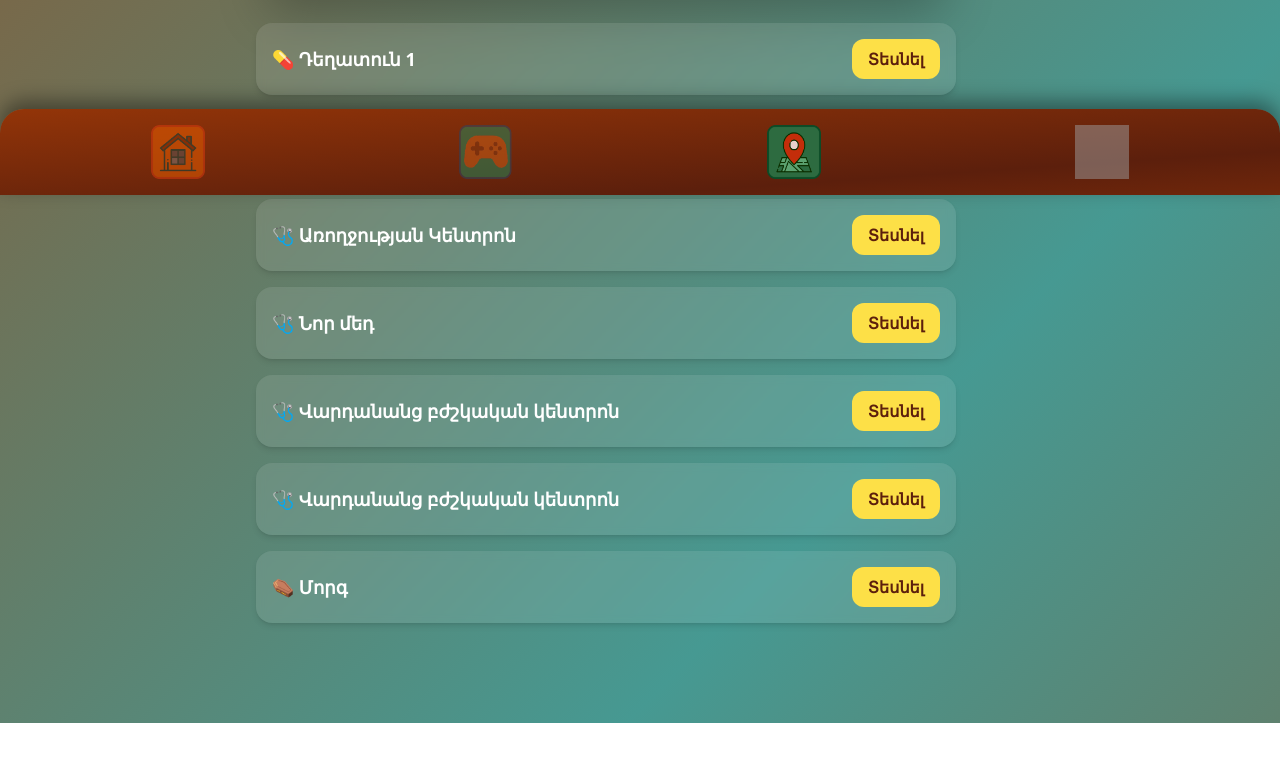
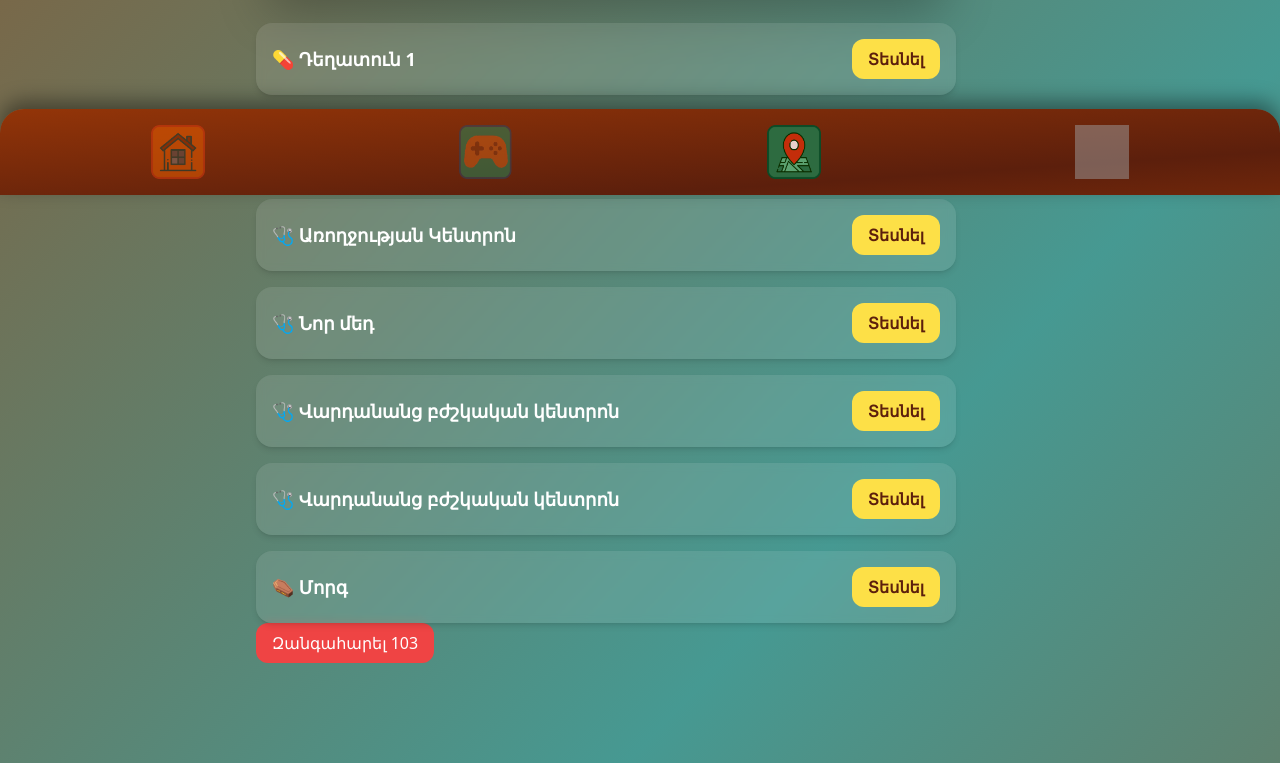
Before and after one commit to nairihovh/devhacks-help, a React (Create React App) app in the folder client/: page /map in a window 1280 px wide. Shown: the part 605-1368 px from the top of the page. Before the commit the page ends 1328 px from the top, so only its background shows below. Built offline with nearby package versions, Linux system fonts and the light colour scheme; no server answers; grey boxes are pictures that could not be loaded; a web font is replaced by a local one.

Commit message:
adding 103 call

```diff
--- a/client/src/pages/Map.js
+++ b/client/src/pages/Map.js
@@ -153,6 +153,13 @@ const Map = () => {
           </div>
         ))}
       </div>
+      <button
+        onClick={() => window.location.href = "tel:103"}
+        className="bg-red-500 text-white px-4 py-2 rounded-xl hover:bg-red-600 transition"
+      >
+        Զանգահարել 103
+      </button>
+
     </>
   );
 };
```
